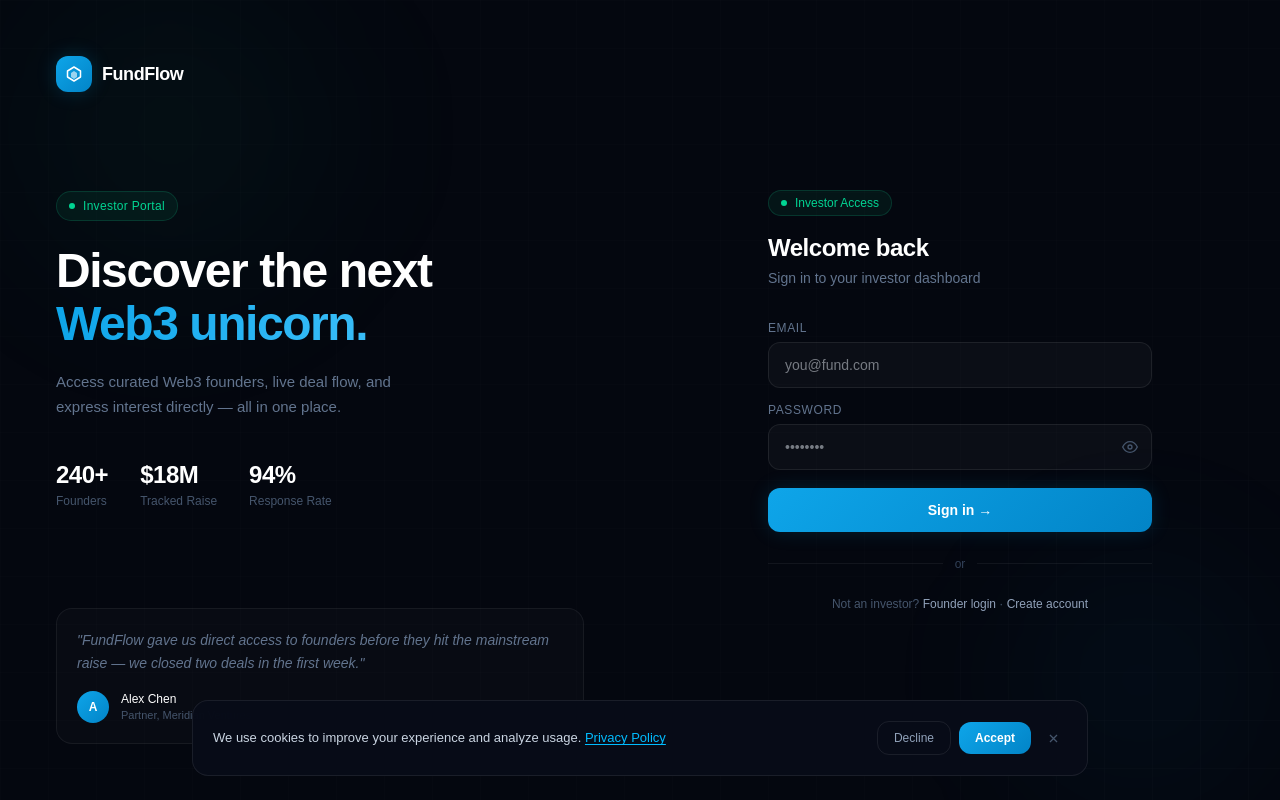
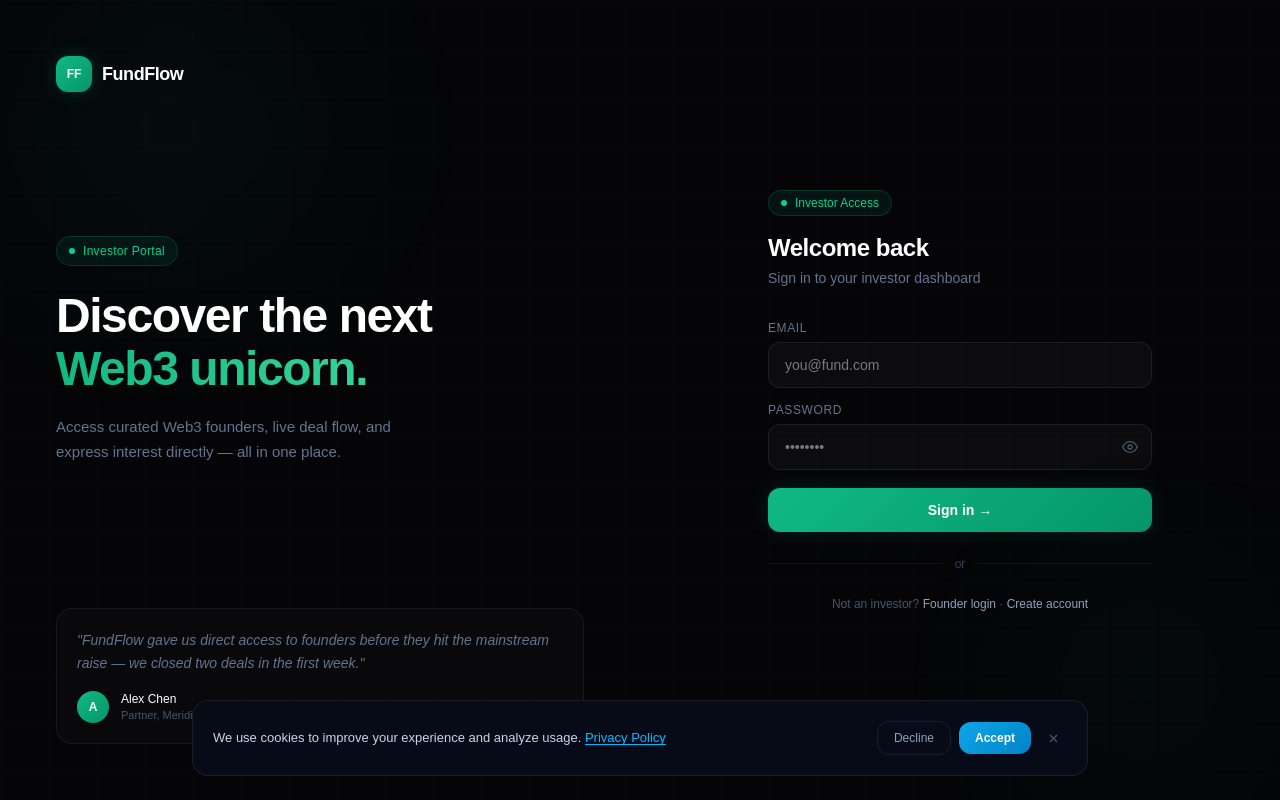
Before and after one commit to kurzmichael02-hue/fundflow, a Next.js app in the folder frontend/: page /investor in a window 1280 px wide. Built offline with nearby package versions, Linux system fonts and the light colour scheme.

Commit message:
feat: investor login emerald theme

```diff
--- a/frontend/app/investor/page.tsx
+++ b/frontend/app/investor/page.tsx
@@ -33,64 +33,43 @@ export default function InvestorLoginPage() {
   }
 
   return (
-    <div className="min-h-screen bg-[#04070f] flex overflow-hidden">
+    <div className="min-h-screen flex overflow-hidden" style={{ background: "#050508" }}>
 
-      {/* Ambient background */}
+      {/* Ambient */}
       <div className="fixed inset-0 pointer-events-none">
         <div className="absolute top-[-120px] left-[-80px] w-[500px] h-[500px] rounded-full"
           style={{ background: "radial-gradient(circle, rgba(16,185,129,0.06) 0%, transparent 70%)", filter: "blur(60px)" }} />
         <div className="absolute bottom-[-80px] right-[-60px] w-[400px] h-[400px] rounded-full"
-          style={{ background: "radial-gradient(circle, rgba(14,165,233,0.05) 0%, transparent 70%)", filter: "blur(60px)" }} />
-        <div className="absolute inset-0 opacity-[0.025]"
+          style={{ background: "radial-gradient(circle, rgba(16,185,129,0.04) 0%, transparent 70%)", filter: "blur(60px)" }} />
+        <div className="absolute inset-0 opacity-[0.02]"
           style={{ backgroundImage: "linear-gradient(rgba(255,255,255,0.5) 1px, transparent 1px), linear-gradient(90deg, rgba(255,255,255,0.5) 1px, transparent 1px)", backgroundSize: "48px 48px" }} />
       </div>
 
       {/* Left panel */}
       <div className="hidden lg:flex lg:w-1/2 relative flex-col justify-between p-14">
-        {/* Logo */}
         <Link href="/" className="flex items-center gap-2.5">
-          <div className="w-9 h-9 rounded-xl flex items-center justify-center"
-            style={{ background: "linear-gradient(135deg, #0ea5e9, #0284c7)", boxShadow: "0 0 20px rgba(14,165,233,0.2)" }}>
-            <svg width="18" height="18" viewBox="0 0 18 18" fill="none">
-              <path d="M9 2L15.5 6V12L9 16L2.5 12V6L9 2Z" stroke="white" strokeWidth="1.5" strokeLinejoin="round"/>
-              <path d="M9 6L12 8V12L9 14L6 12V8L9 6Z" fill="white" fillOpacity="0.6"/>
-            </svg>
-          </div>
-          <span className="text-white font-semibold text-lg tracking-tight">FundFlow</span>
+          <div className="w-9 h-9 rounded-xl flex items-center justify-center text-xs font-black text-white"
+            style={{ background: "linear-gradient(135deg, #10b981, #059669)", boxShadow: "0 0 20px rgba(16,185,129,0.2)" }}>FF</div>
+          <span className="text-white font-semibold text-lg tracking-tight" style={{ fontFamily: "'Syne', sans-serif" }}>FundFlow</span>
         </Link>
 
-        {/* Main copy */}
         <div>
           <div className="inline-flex items-center gap-2 px-3 py-1.5 rounded-full border mb-6"
             style={{ background: "rgba(16,185,129,0.08)", borderColor: "rgba(16,185,129,0.2)" }}>
             <span className="w-1.5 h-1.5 rounded-full bg-emerald-400 animate-pulse" />
             <span className="text-emerald-400 text-xs font-medium tracking-wide">Investor Portal</span>
           </div>
-          <h1 className="text-5xl font-bold text-white mb-5 leading-[1.1]" style={{ letterSpacing: "-0.03em" }}>
+          <h1 className="text-5xl font-bold text-white mb-5 leading-[1.1]" style={{ letterSpacing: "-0.03em", fontFamily: "'Syne', sans-serif" }}>
             Discover the next<br />
-            <span style={{ background: "linear-gradient(90deg, #0ea5e9, #38bdf8)", WebkitBackgroundClip: "text", WebkitTextFillColor: "transparent" }}>
+            <span style={{ background: "linear-gradient(90deg, #10b981, #34d399)", WebkitBackgroundClip: "text", WebkitTextFillColor: "transparent" }}>
               Web3 unicorn.
             </span>
           </h1>
           <p className="text-slate-500 text-[15px] leading-relaxed max-w-sm">
             Access curated Web3 founders, live deal flow, and express interest directly — all in one place.
           </p>
-
-          <div className="flex gap-8 mt-10">
-            {[
-              { value: "240+", label: "Founders" },
-              { value: "$18M", label: "Tracked Raise" },
-              { value: "94%", label: "Response Rate" },
-            ].map(s => (
-              <div key={s.label}>
-                <div className="text-2xl font-bold text-white" style={{ letterSpacing: "-0.02em" }}>{s.value}</div>
-                <div className="text-xs text-slate-600 mt-0.5">{s.label}</div>
-              </div>
-            ))}
-          </div>
         </div>
 
-        {/* Quote */}
         <div className="rounded-2xl border p-5"
           style={{ background: "rgba(255,255,255,0.02)", borderColor: "rgba(255,255,255,0.06)" }}>
           <p className="text-slate-500 text-sm leading-relaxed italic">
@@ -98,7 +77,7 @@ export default function InvestorLoginPage() {
           </p>
           <div className="flex items-center gap-3 mt-4">
             <div className="w-8 h-8 rounded-full flex items-center justify-center text-xs font-bold text-white"
-              style={{ background: "linear-gradient(135deg, #0ea5e9, #0284c7)" }}>A</div>
+              style={{ background: "linear-gradient(135deg, #10b981, #059669)" }}>A</div>
             <div>
               <p className="text-white text-xs font-medium">Alex Chen</p>
               <p className="text-slate-600 text-[11px]">Partner, Meridian Ventures</p>
@@ -113,14 +92,9 @@ export default function InvestorLoginPage() {
 
           {/* Mobile logo */}
           <div className="lg:hidden flex items-center gap-2.5 mb-10">
-            <div className="w-9 h-9 rounded-xl flex items-center justify-center"
-              style={{ background: "linear-gradient(135deg, #0ea5e9, #0284c7)" }}>
-              <svg width="18" height="18" viewBox="0 0 18 18" fill="none">
-                <path d="M9 2L15.5 6V12L9 16L2.5 12V6L9 2Z" stroke="white" strokeWidth="1.5" strokeLinejoin="round"/>
-                <path d="M9 6L12 8V12L9 14L6 12V8L9 6Z" fill="white" fillOpacity="0.6"/>
-              </svg>
-            </div>
-            <span className="text-white font-semibold text-lg">FundFlow</span>
+            <div className="w-9 h-9 rounded-xl flex items-center justify-center text-xs font-black text-white"
+              style={{ background: "linear-gradient(135deg, #10b981, #059669)" }}>FF</div>
+            <span className="text-white font-semibold text-lg" style={{ fontFamily: "'Syne', sans-serif" }}>FundFlow</span>
           </div>
 
           <div className="mb-8">
@@ -129,7 +103,7 @@ export default function InvestorLoginPage() {
               <span className="w-1.5 h-1.5 rounded-full bg-emerald-400" />
               <span className="text-emerald-400 text-xs font-medium">Investor Access</span>
             </div>
-            <h2 className="text-2xl font-bold text-white" style={{ letterSpacing: "-0.02em" }}>Welcome back</h2>
+            <h2 className="text-2xl font-bold text-white" style={{ letterSpacing: "-0.02em", fontFamily: "'Syne', sans-serif" }}>Welcome back</h2>
             <p className="text-slate-500 text-sm mt-1">Sign in to your investor dashboard</p>
           </div>
 
@@ -140,7 +114,7 @@ export default function InvestorLoginPage() {
                 placeholder="you@fund.com" required
                 className="w-full rounded-xl px-4 py-3 text-sm text-slate-200 border outline-none transition-all"
                 style={{ background: "rgba(255,255,255,0.03)", borderColor: "rgba(255,255,255,0.08)" }}
-                onFocus={e => e.target.style.borderColor = "rgba(14,165,233,0.4)"}
+                onFocus={e => e.target.style.borderColor = "rgba(16,185,129,0.4)"}
                 onBlur={e => e.target.style.borderColor = "rgba(255,255,255,0.08)"} />
             </div>
             <div>
@@ -151,7 +125,7 @@ export default function InvestorLoginPage() {
                   placeholder="••••••••" required
                   className="w-full rounded-xl px-4 py-3 pr-11 text-sm text-slate-200 border outline-none transition-all"
                   style={{ background: "rgba(255,255,255,0.03)", borderColor: "rgba(255,255,255,0.08)" }}
-                  onFocus={e => e.target.style.borderColor = "rgba(14,165,233,0.4)"}
+                  onFocus={e => e.target.style.borderColor = "rgba(16,185,129,0.4)"}
                   onBlur={e => e.target.style.borderColor = "rgba(255,255,255,0.08)"} />
                 <button type="button" onClick={() => setShowPass(!showPass)}
                   className="absolute right-3.5 top-1/2 -translate-y-1/2 text-slate-600 hover:text-slate-400 cursor-pointer bg-transparent border-0">
@@ -173,7 +147,7 @@ export default function InvestorLoginPage() {
 
             <button type="submit" disabled={loading}
               className="w-full py-3 rounded-xl text-sm font-semibold text-white mt-1 cursor-pointer border-0 disabled:opacity-60"
-              style={{ background: "linear-gradient(135deg, #0ea5e9, #0284c7)", boxShadow: "0 0 20px rgba(14,165,233,0.15)" }}>
+              style={{ background: "linear-gradient(135deg, #10b981, #059669)", boxShadow: "0 0 20px rgba(16,185,129,0.15)" }}>
               {loading ? "Signing in..." : "Sign in →"}
             </button>
           </form>
```
